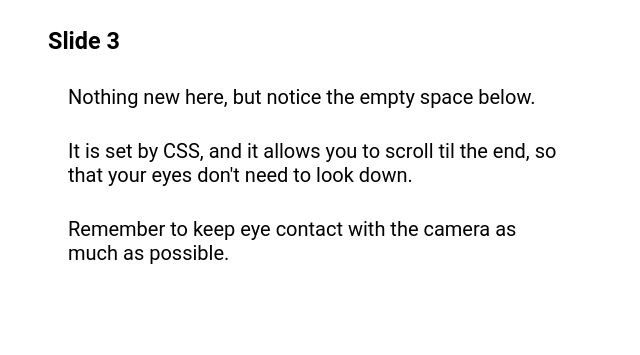
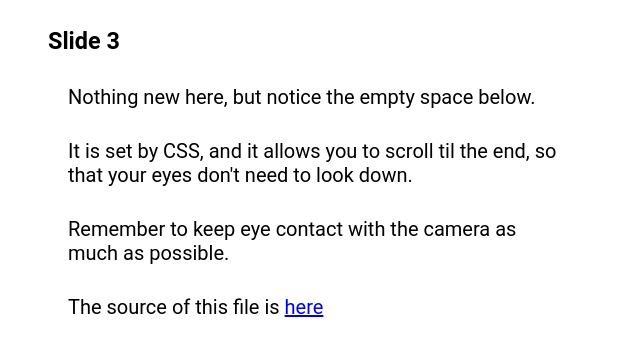
Before and after one commit to mangini/preso-helpers, a plain HTML site: page speaker_notes/index.html in a window 1280 px wide. Shown: the part 1246-1601 px from the top of the page, without its empty margins (0-640 px from the left). Drawn offline with Linux system fonts and the light colour scheme.

Commit message:
add a link to source

```diff
--- a/speaker_notes/index.html
+++ b/speaker_notes/index.html
@@ -105,6 +105,9 @@ your eyes don't need to look down.
 <p>
 Remember to keep eye contact with the camera as much as possible.
 
+<p>
+The source of this file is
+<a href="https://github.com/mangini/preso-helpers/blob/main/speaker_notes/index.html">here</a>
 
 
 
```
